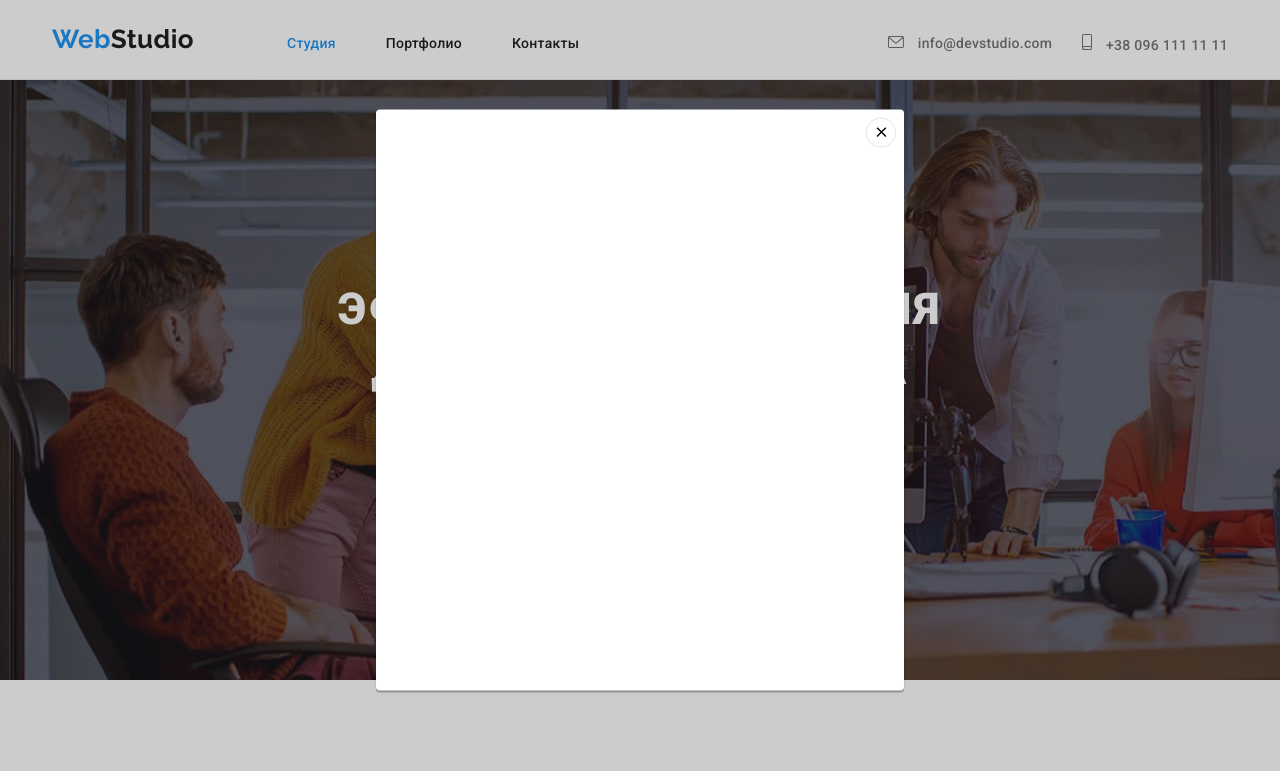
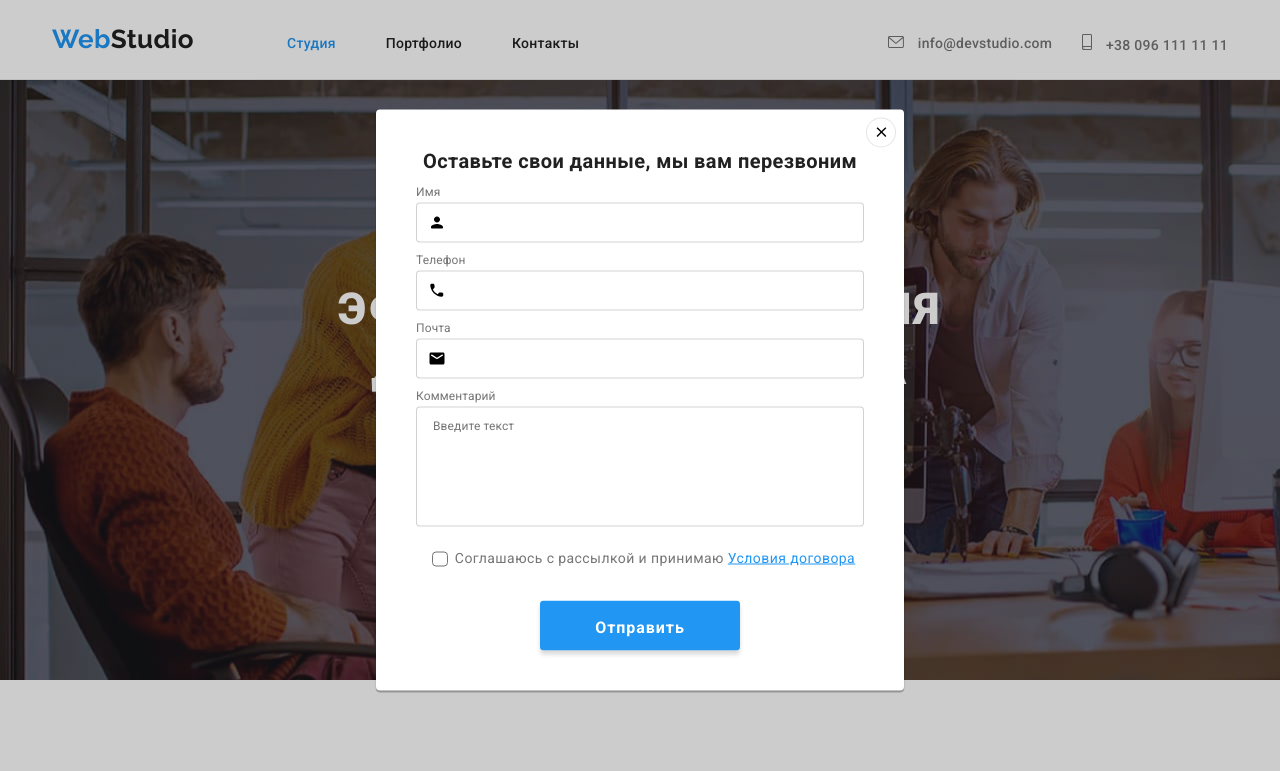
Before and after one commit to SerhioAndros/goit-markup-hw-06, a plain HTML site: page index.html in a window 1280 px wide. Both pictures are taken after a click on the button "Заказать услугу". Shown: the top 771 px of the page. Drawn offline with nearby package versions, Linux system fonts and the light colour scheme.

Commit message:
Form finished
Added form with inputs to the modal window, added animation and made positioning of elements

```diff
--- a/css/styles.css
+++ b/css/styles.css
@@ -424,6 +424,7 @@ a {
 .modal {
   width: 528px;
   height: 581px;
+  padding: 40px;
   background-color: var(--bg-color-light);
   box-shadow: 0px 1px 3px rgba(0, 0, 0, 0.12), 0px 1px 1px rgba(0, 0, 0, 0.14),
     0px 2px 1px rgba(0, 0, 0, 0.2);
@@ -461,7 +462,126 @@ a {
   visibility: hidden;
   pointer-events: none;
 }
+.modal-header {
+  font-family: inherit;
+  font-size: 20px;
+  line-height: 1.15;
+  text-align: center;
+  margin-bottom: 12px;
+}
+.callback-form {
+  display: flex;
+  flex-direction: column;
+}
+.callback-form-field {
+  font-family: inherit;
+  font-size: 12px;
+  line-height: 1.17;
+  letter-spacing: 0.01em;
+  color: var(--text-color-secondary);
+  margin-bottom: 4px;
+}
+.callback-form-input-wrapper {
+  position: relative;
+  margin-bottom: 10px;
+  cursor: pointer;
+}
+.callback-form-input {
+  width: 100%;
+  height: 40px;
+  padding: 11px 0px 11px 42px;
+  border: 1px solid rgba(33, 33, 33, 0.2);
+  border-radius: 4px;
+  cursor: pointer;
+  transition: 250ms cubic-bezier(0.4, 0, 0.2, 1);
+}
+.callback-form-input:focus {
+  border-color: var(--text-color-accent);
+  outline: none;
+}
+.callback-form-input:focus + .callback-form-input-logo {
+  fill: var(--text-color-accent);
+}
 
+.callback-form-input-logo {
+  position: absolute;
+  top: 50%;
+  left: 12px;
+  transform: translateY(-50%);
+  display: block;
+  transition: 250ms cubic-bezier(0.4, 0, 0.2, 1);
+}
+.callback-form-comments {
+  height: 120px;
+  width: 100%;
+  resize: none;
+  padding: 12px 16px;
+  margin-bottom: 20px;
+  font-family: inherit;
+  font-size: 12px;
+  line-height: 1.16;
+  letter-spacing: 0.01em;
+  /* color: rgba(117, 117, 117, 0.5); */
+  border: 1px solid rgba(33, 33, 33, 0.2);
+  border-radius: 4px;
+  transition: border-color 250ms cubic-bezier(0.4, 0, 0.2, 1);
+}
+.callback-form-comments:focus {
+  outline: none;
+  border-color: var(--text-color-accent);
+}
+.user-terms-descr {
+  display: flex;
+  justify-content: center;
+  align-items: center;
+  margin-left: 7px;
+  font-size: 14px;
+  line-height: 1.71;
+  color: var(--text-color-secondary);
+  margin-bottom: 30px;
+}
+.user-terms-descr::before {
+  content: '';
+  display: block;
+  width: 16px;
+  height: 15px;
+  border: 1px solid var(--text-color-secondary);
+  border-radius: 4px;
+  margin-right: 7px;
+}
+.check-terms-agreement:checked + .user-terms-descr::before {
+  background-image: url(../images/icon-check.svg);
+  border: none;
+}
+.terms-link {
+  text-decoration: underline;
+  font-family: inherit;
+  color: var(--text-color-accent);
+}
+.callback-form-button {
+  display: block;
+  width: 200px;
+  height: 50px;
+  padding-top: 10px;
+  padding-bottom: 10px;
+  margin: 0 auto;
+  background: var(--text-color-accent);
+  box-shadow: 0px 4px 4px rgba(0, 0, 0, 0.15);
+  border-color: transparent;
+  border-radius: 4px;
+  color: var(--text-color-additional);
+  font-weight: bold;
+  font-size: 16px;
+  line-height: 1.87;
+  letter-spacing: 0.06em;
+  cursor: pointer;
+  outline: none;
+  transition: 250ms cubic-bezier(0.4, 0, 0.2, 1);
+}
+.callback-form-button:hover,
+.callback-form-button:focus {
+  background-color: var(--button-color-hover);
+}
 /* ======= разметка PORTFOLIO */
 /* ====== стили */
 /* ==== фильтр */
--- a/index.html
+++ b/index.html
@@ -407,6 +407,35 @@
                         <use href="./images/sprite.svg#icon-close-black"></use>
                     </svg>
                 </button>
+                <h2 class="modal-header">Оставьте свои данные, мы вам перезвоним</h2>
+                <form action="#" class="callback-form">
+                    <label class="callback-form-field" for="user-name">Имя</label>
+                    <div class="callback-form-input-wrapper">
+                        <input class="callback-form-input" type="text" id="user-name" name="user-name" required>
+                        <svg class="callback-form-input-logo" width="18" height="18">
+                            <use href="./images/sprite.svg#modal-person"></use>
+                        </svg>
+                    </div>
+                    <label class="callback-form-field" for="user-tel">Телефон</label>
+                    <div class="callback-form-input-wrapper">
+                        <input class="callback-form-input" type="tel" id="user-tel" name="user-tel" required>
+                        <svg class="callback-form-input-logo" width="18" height="18">
+                            <use href="./images/sprite.svg#modal-tel"></use>
+                        </svg>
+                    </div>
+                    <label class="callback-form-field" for="user-email">Почта</label>
+                    <div class="callback-form-input-wrapper">
+                        <input class="callback-form-input" type="email" id="user-email" name="user-email">
+                        <svg class="callback-form-input-logo" width="18" height="18">
+                            <use href="./images/sprite.svg#modal-email"></use>
+                        </svg>
+                    </div>
+                    <label class="callback-form-field" for="user-comment">Комментарий</label>
+                    <textarea name="user-comment" id="user-comment" class="callback-form-comments" placeholder="Введите текст"></textarea>
+                    <input type="checkbox" id="user-terms-agree" name="terms-confirmed" class="check-terms-agreement visually-hidden">
+                    <label class="user-terms-descr" for="user-terms-agree">Соглашаюсь с рассылкой и принимаю&nbsp;<a href="#" class="terms-link"> Условия договора</a></label>
+                    <button type="submit" class="callback-form-button">Отправить</button>
+                </form>
             </div>
         </div>
         <script src="./js/modal.js"></script>
```
Also changed, not shown: images/icon-check.svg (added).
